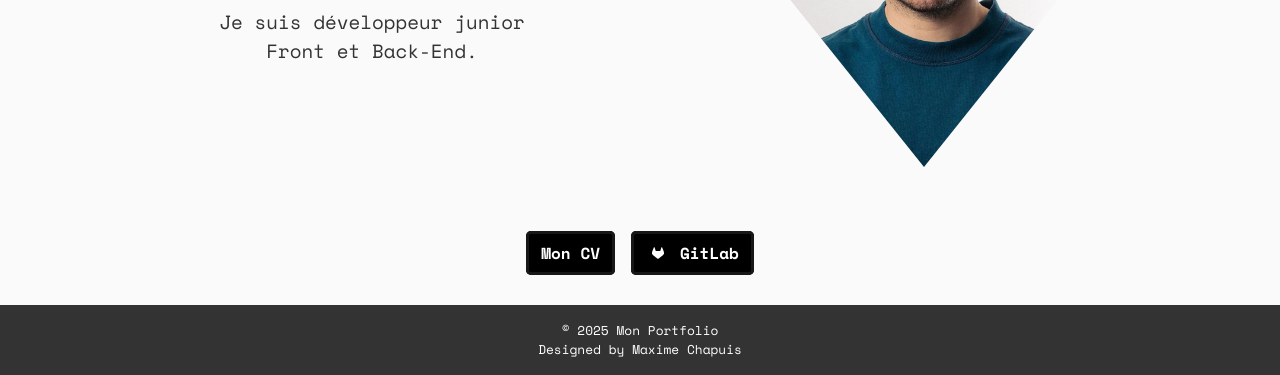
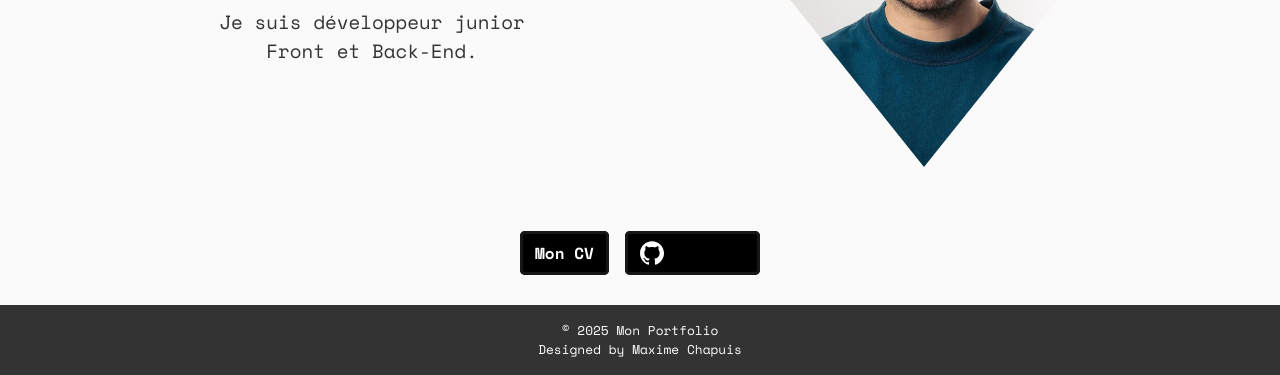
Before and after one commit to Maxime-Cps/myportfolio, a website: page src/index.html in a window 1280 px wide. Shown: the part 425-800 px from the top of the page. Drawn offline with nearby package versions, Linux system fonts and the light colour scheme.

Commit message:
Changed GitHub button

```diff
--- a/src/index.html
+++ b/src/index.html
@@ -378,9 +378,12 @@
                 <button id="cv-button" class="button_sec_raw">
                     <p class="text_sec_raw">Mon CV</p>
                 </button>
+                <!-- From Uiverse.io by kamehame-ha -->
                 <button id="github" class="button_sec_raw">
-                    <svg xmlns="http://www.w3.org/2000/svg" viewBox="0 0 380 380"><defs><style>.cls-1{fill:#fff;}</style></defs><g id="LOGO"><path class="cls-1" d="M282.83,170.73l-.27-.69-26.14-68.22a6.81,6.81,0,0,0-2.69-3.24,7,7,0,0,0-8,.43,7,7,0,0,0-2.32,3.52l-17.65,54H154.29l-17.65-54A6.86,6.86,0,0,0,134.32,99a7,7,0,0,0-8-.43,6.87,6.87,0,0,0-2.69,3.24L97.44,170l-.26.69a48.54,48.54,0,0,0,16.1,56.1l.09.07.24.17,39.82,29.82,19.7,14.91,12,9.06a8.07,8.07,0,0,0,9.76,0l12-9.06,19.7-14.91,40.06-30,.1-.08A48.56,48.56,0,0,0,282.83,170.73Z"/></g></svg>
-                    <p class="text_sec_raw">GitLab</p>
+                    <svg width="24" height="24" viewBox="0 0 24 24" fill="none" xmlns="http://www.w3.org/2000/svg">
+                        <path d="M12 0.296997C5.37 0.296997 0 5.67 0 12.297C0 17.6 3.438 22.097 8.205 23.682C8.805 23.795 9.025 23.424 9.025 23.105C9.025 22.82 9.015 22.065 9.01 21.065C5.672 21.789 4.968 19.455 4.968 19.455C4.422 18.07 3.633 17.7 3.633 17.7C2.546 16.956 3.717 16.971 3.717 16.971C4.922 17.055 5.555 18.207 5.555 18.207C6.625 20.042 8.364 19.512 9.05 19.205C9.158 18.429 9.467 17.9 9.81 17.6C7.145 17.3 4.344 16.268 4.344 11.67C4.344 10.36 4.809 9.29 5.579 8.45C5.444 8.147 5.039 6.927 5.684 5.274C5.684 5.274 6.689 4.952 8.984 6.504C9.944 6.237 10.964 6.105 11.984 6.099C13.004 6.105 14.024 6.237 14.984 6.504C17.264 4.952 18.269 5.274 18.269 5.274C18.914 6.927 18.509 8.147 18.389 8.45C19.154 9.29 19.619 10.36 19.619 11.67C19.619 16.28 16.814 17.295 14.144 17.59C14.564 17.95 14.954 18.686 14.954 19.81C14.954 21.416 14.939 22.706 14.939 23.096C14.939 23.411 15.149 23.786 15.764 23.666C20.565 22.092 24 17.592 24 12.297C24 5.67 18.627 0.296997 12 0.296997Z" fill="white"></path>
+                    </svg>
+                    <p class="text">Mon GitHub</p>
                 </button>
             </div>
         </div>
--- a/src/js/main.js
+++ b/src/js/main.js
@@ -3,5 +3,5 @@ document.getElementById('cv-button').addEventListener('click', function() {
 });
 
 document.getElementById('github').addEventListener('click', function() {
-    window.open('https://git.unistra.fr/maxime.chapuis', '_blank');
+    window.open('https://github.com/Maxime-Cps', '_blank');
 });
```
